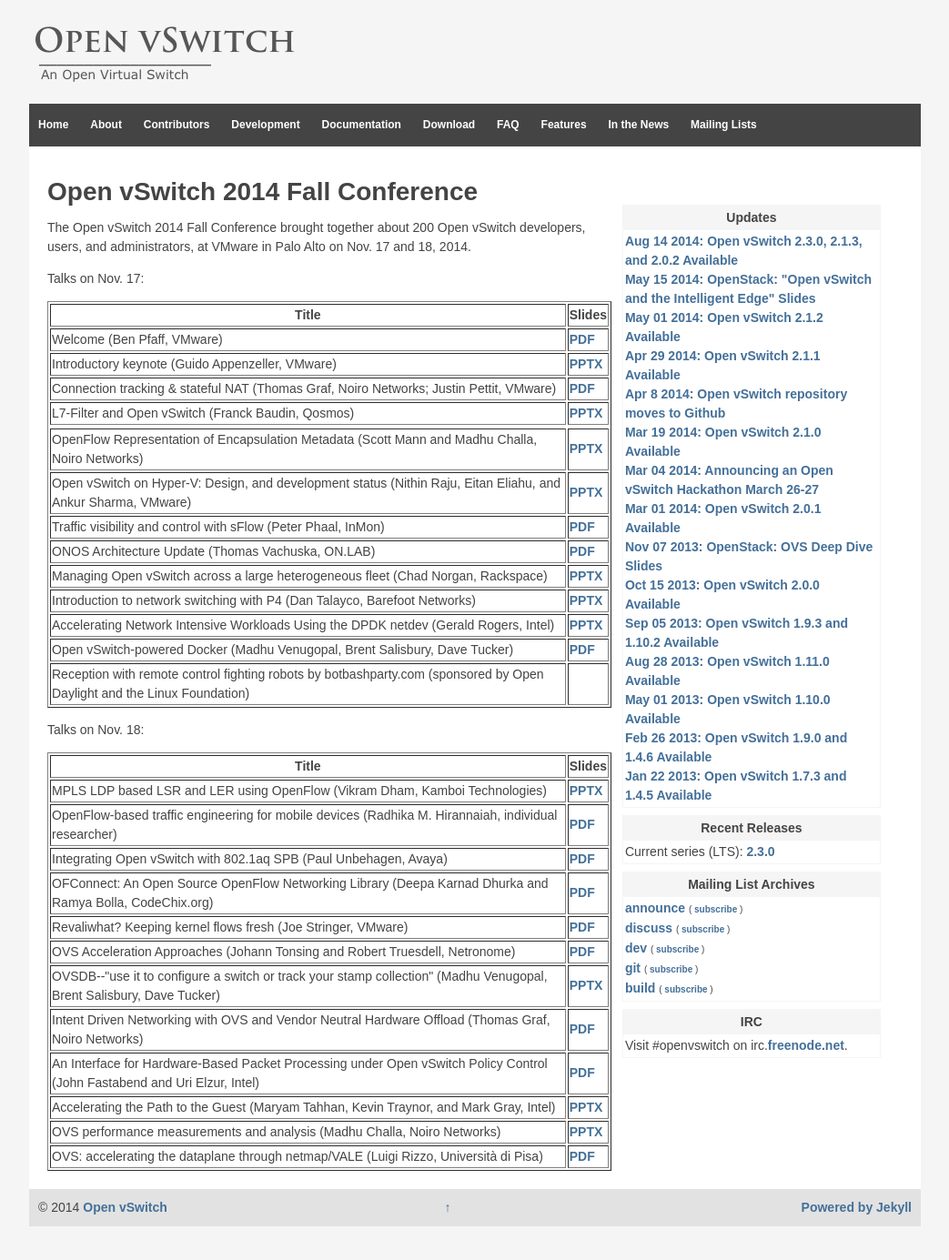
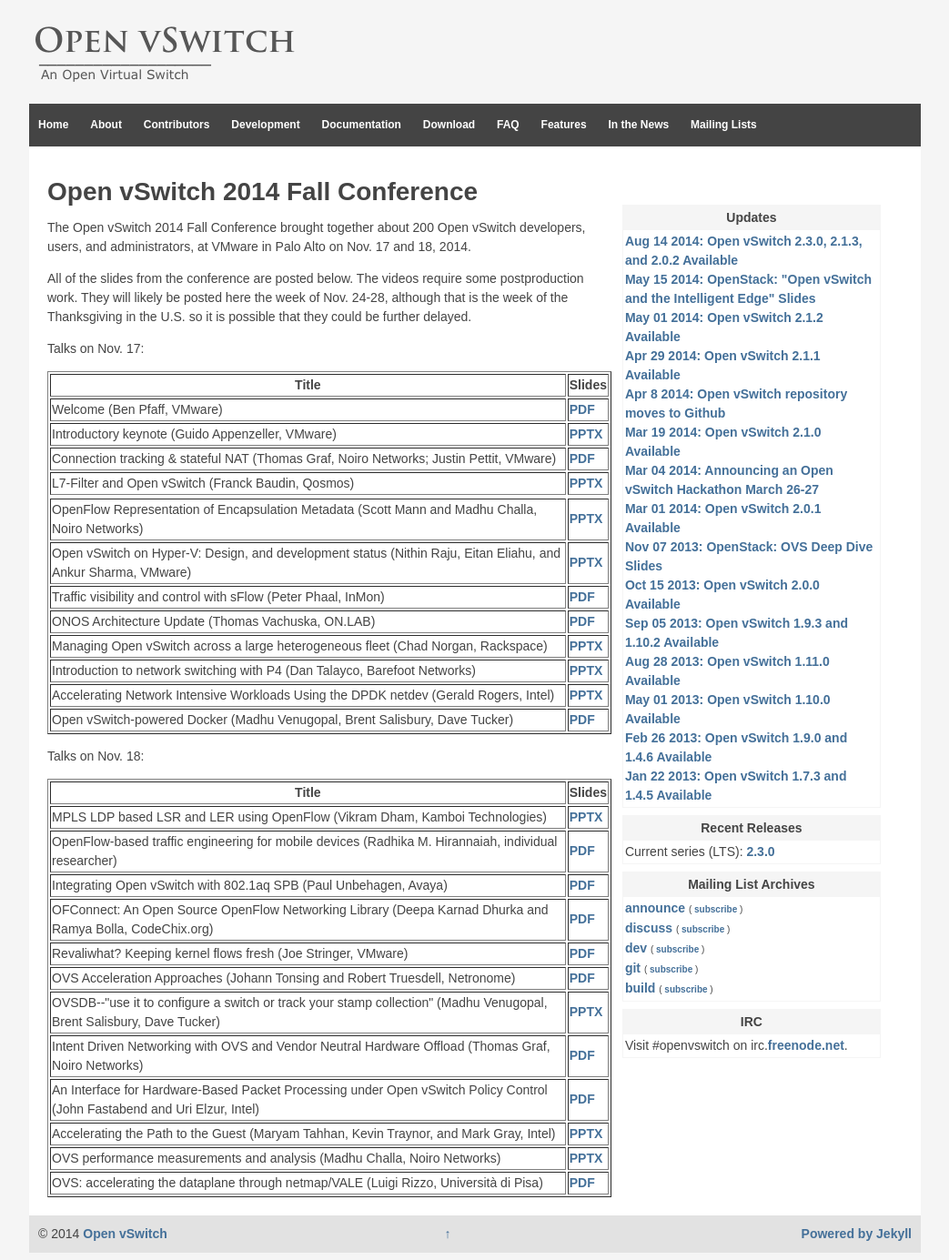
Before and after one commit to openvswitch/openvswitch.github.io, a Jekyll site: the page built from support/ovscon2014/index.html, in a window 1280 px wide. Shown: the whole page at 91% size, without its empty margins (118-1161 px from the left). Built offline with Jekyll 4.4.1, drawn with Linux system fonts in a browser that asks for light colours; before the commit the page ends 1356 px from its top, so only the background shows below that.

Commit message:
ovscon2014: Add note about videos.  Remove mention of robots.

```diff
--- a/support/ovscon2014/index.html
+++ b/support/ovscon2014/index.html
@@ -20,6 +20,12 @@
 The Open vSwitch 2014 Fall Conference brought together about 200 Open
 vSwitch developers, users, and administrators, at VMware in Palo Alto
 on Nov. 17 and 18, 2014.
+</p>
+<p>
+All of the slides from the conference are posted below.  The videos
+require some postproduction work.  They will likely be posted here the
+week of Nov. 24-28, although that is the week of the Thanksgiving in
+the U.S. so it is possible that they could be further delayed.
 </p>
 <p>
 Talks on Nov. 17:
@@ -77,10 +83,6 @@
 <tr>
   <td>Open vSwitch-powered Docker (Madhu Venugopal, Brent Salisbury, Dave Tucker)</td>
   <td><a href="17/1700-Docker powered OVS.pdf">PDF</a></td>
-</tr>
-<tr>
-  <td>Reception with remote control fighting robots by botbashparty.com (sponsored by Open Daylight and the Linux Foundation)</td>
-  <td></td>
 </tr>
 </table>
 
```
